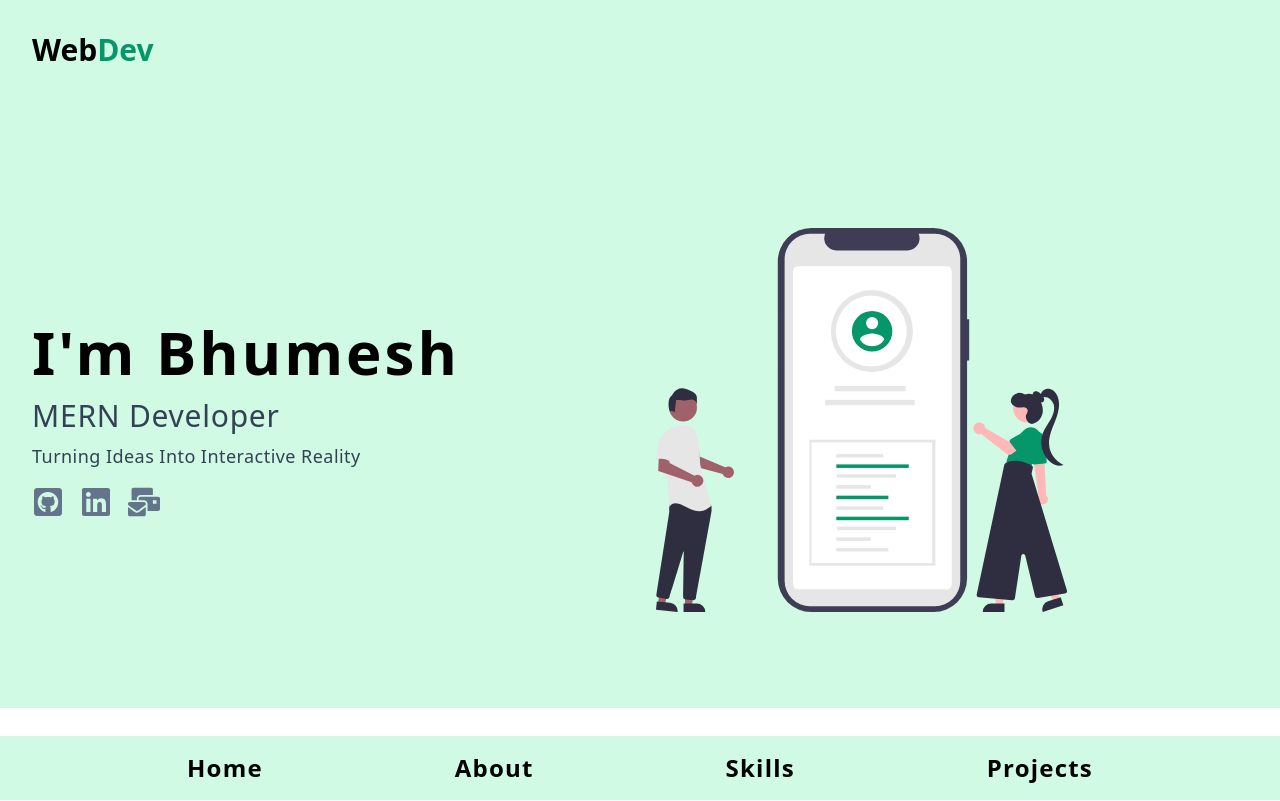
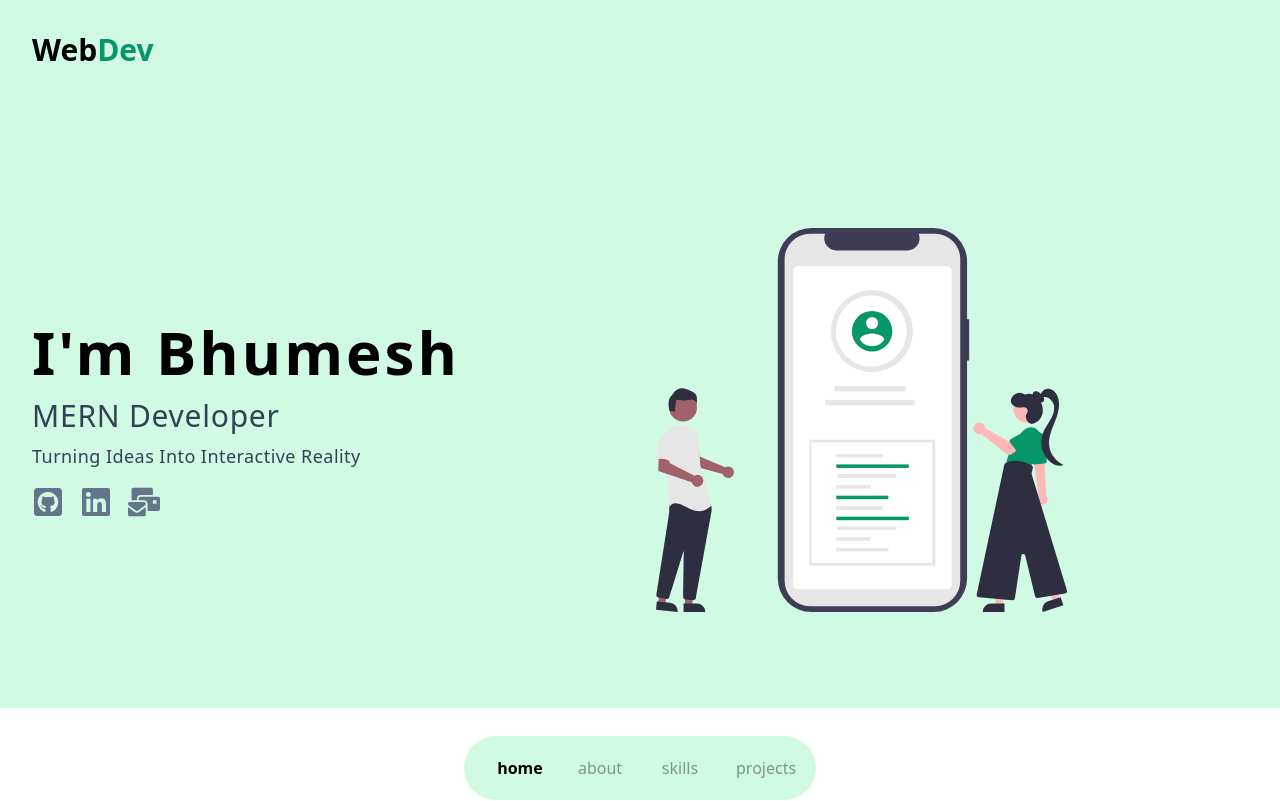
Before and after one commit to BHUMESH438/portfolio-porject-v1, a React (Vite) app: page / in a window 1280 px wide. Shown: the top 801 px of the page. Built offline with nearby package versions, Linux system fonts and the light colour scheme; no server answers.

Commit message:
bottom navigation bar implemented

```diff
--- a/src/App.jsx
+++ b/src/App.jsx
@@ -1,5 +1,5 @@
 import About from './components/About';
-import Footer from './components/Footer';
+import Navigation from './components/Footer';
 import Hero from './components/Hero';
 import Navbar from './components/Navbar';
 import Projects from './components/Projects';
@@ -9,15 +9,11 @@ function App() {
   return (
     <>
       <Navbar />
-      <div className='min-h-screen flex flex-col'>
-        <main className='flex-grow'>
-          <Hero />
-          <About />
-          <Skills />
-          <Projects />
-        </main>
-      </div>
-      <Footer />
+      <Hero />
+      <About />
+      <Skills />
+      <Projects />
+      <Navigation />
     </>
   );
 }
--- a/src/components/Footer.jsx
+++ b/src/components/Footer.jsx
@@ -1,26 +1,24 @@
+import { useState } from 'react';
 import { links } from '../data';
-import About from './About';
-import Hero from './Hero';
-import Projects from './Projects';
-import Skills from './Skills';
 
-const Footer = () => {
+const Navigation = () => {
+  const [active, setActive] = useState(0);
+
   return (
-    <>
-      <nav className='bg-emerald-100 p-4 flex sticky bottom-0 justify-center'>
-        <div className='flex gap-x-4 sm:gap-x-12 md:gap-x-24 lg:gap-x-48'>
-          {links.map(link => {
-            const { id, href, text } = link;
-            return (
-              <a key={id} href={href} className='capitalize font-bold md:text-2xl md:tracking-wider hover:text-emerald-600 duration-300'>
-                {text}
+    <div className=' flex justify-center sticky bottom-0'>
+      <footer className='bg-emerald-100 h-18 rounded-full   px-4'>
+        <ul className='flex relative'>
+          {links.map((item, i) => (
+            <li key={i} className='w-20'>
+              <a href={item.href} className='flex flex-col text-center p-5 cursor-pointer px-4' onClick={() => setActive(i)}>
+                <span className={` ${active === i ? ' duration-700 opacity-100 font-bold' : 'opacity-40'} `}>{item.text}</span>
               </a>
-            );
-          })}
-        </div>
-      </nav>
-    </>
+            </li>
+          ))}
+        </ul>
+      </footer>{' '}
+    </div>
   );
 };
 
-export default Footer;
+export default Navigation;
--- a/src/components/Navbar.jsx
+++ b/src/components/Navbar.jsx
@@ -1,13 +1,13 @@
 const Navbar = () => {
   return (
-    <div className='bg-emerald-100 sticky top-0'>
+    <nav className='bg-emerald-100 sticky top-0'>
       <div className='mx-auto max-w-7xl  px-8 py-4 flex flex-col  sm:flex-row sm:gap-x-16 sm:items-center sm:py-8'>
         <h2 className='text-3xl font-bold'>
           Web
           <span className='text-emerald-600'>Dev</span>
         </h2>
       </div>
-    </div>
+    </nav>
   );
 };
 export default Navbar;
```
Also changed, not shown: 1 other file (tests, documents, lock files or other folders).
